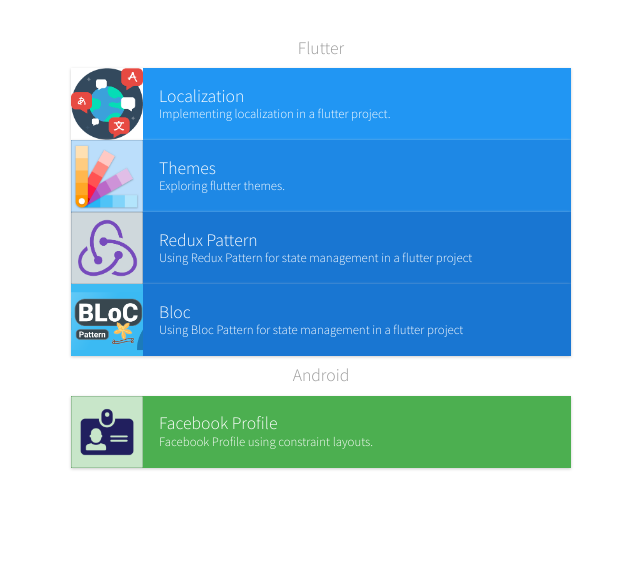
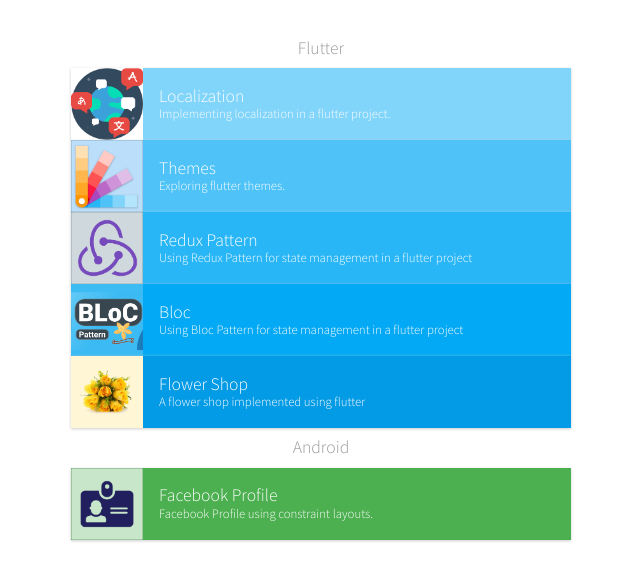
Before and after one commit to billylev/billylev.github.io, a plain HTML site: page index.html in a window 1280 px wide. Shown: the part 107-688 px from the top of the page, without its empty margins (319-959 px from the left). Drawn offline with Linux system fonts and the light colour scheme.

Commit message:
added flower shop project

```diff
--- a/index.html
+++ b/index.html
@@ -140,22 +140,29 @@
 
       .projects .localization {
         background-image: url('images/local.png');
-        background-color: #2196f3;
+        background-color: #81D4FA;
       }
 
       .projects .themes {
         background-image: url('images/material.png');
-        background-color: #1e88e5;
+        background-color: #4FC3F7;
       }
 
       .projects .redux {
         background-image: url('images/redux.png');
-        background-color: #1976d2;
+        background-color: #29B6F6;
       }
 
       .projects .bloc {
         background-image: url('images/bloc.png');
-        background-color: #1976d2;
+        background-color: #03A9F4;
+      }
+
+      /* 0288D1 0277BD */
+
+       .projects .flower {
+        background-image: url('images/flower_shop.png');
+        background-color: #039BE5;
       }
 
       .projects .fbookprofile {
@@ -238,6 +245,14 @@
             </span>
           </a>
         </li>
+        <li>
+          <a class="flower" href="https://github.com/billylev/flutter_flowershop" target="_blank" rel="noopener noreferrer">
+            <h4>Flower Shop</h4>
+            <span class="details">
+              <span class="description">A flower shop implemented using flutter</span>
+            </span>
+          </a>
+        </li>
       </ol>
       <ol class="projects">
           <h3>Android</h3>
```
Also changed, not shown: images/flower_shop.png (added).
